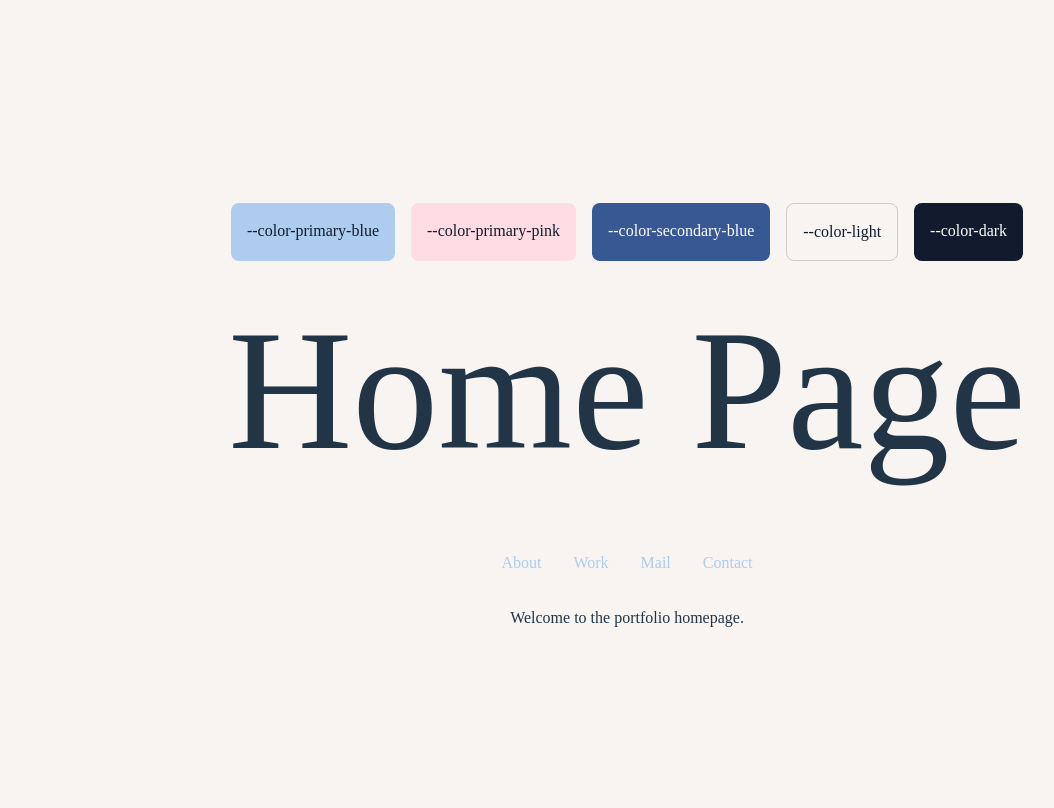
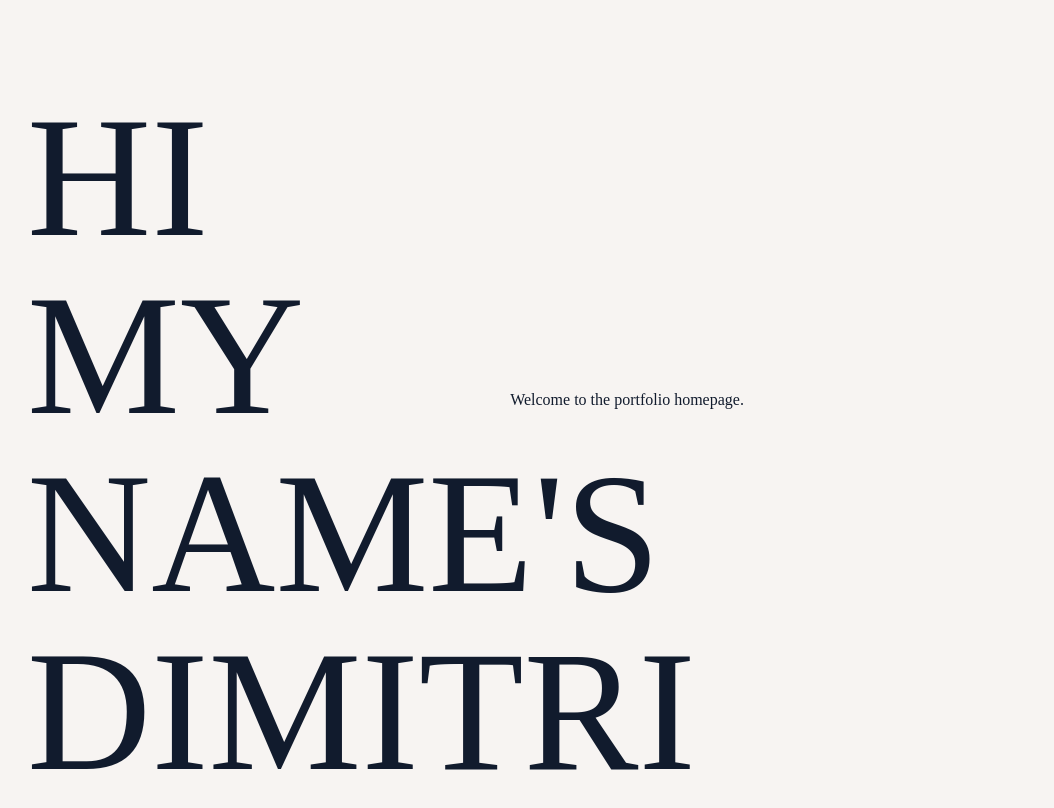
Before and after one commit to mitso2005/Dimitri_Portfolio_v2, a React (Vite) app: page / in a window 1280 px wide. Shown: the top 808 px of the page, without its empty margins (13-1067 px from the left). Built offline with nearby package versions, Linux system fonts and the light colour scheme; a web font is replaced by a local one.

Commit message:
home nav page works but clips often

```diff
--- a/src/App.css
+++ b/src/App.css
@@ -3,34 +3,6 @@
   margin: 0 auto;
   padding: 2rem;
   text-align: center;
-}
-
-.logo {
-  height: 6em;
-  padding: 1.5em;
-  will-change: filter;
-  transition: filter 300ms;
-}
-.logo:hover {
-  filter: drop-shadow(0 0 2em var(--color-primary-blue));
-}
-.logo.react:hover {
-  filter: drop-shadow(0 0 2em var(--color-primary-pink));
-}
-
-@keyframes logo-spin {
-  from {
-    transform: rotate(0deg);
-  }
-  to {
-    transform: rotate(360deg);
-  }
-}
-
-@media (prefers-reduced-motion: no-preference) {
-  a:nth-of-type(2) .logo {
-    animation: logo-spin infinite 20s linear;
-  }
 }
 
 .card {
--- a/src/App.jsx
+++ b/src/App.jsx
@@ -9,32 +9,9 @@ import Contact from './pages/Contact';
 import './App.css'
 
 function App() {
-  const [count, setCount] = useState(0)
 
   return (
     <BrowserRouter>
-      <>
-        {/* Custom color palette test */}
-        <div style={{ marginTop: '2rem' }}>
-          <div style={{ display: 'flex', gap: '1rem', flexWrap: 'wrap', justifyContent: 'center' }}>
-            <div style={{ background: 'var(--color-primary-blue)', color: '#111B2D', padding: '1rem', borderRadius: '8px' }}>
-              --color-primary-blue
-            </div>
-            <div style={{ background: 'var(--color-primary-pink)', color: '#111B2D', padding: '1rem', borderRadius: '8px' }}>
-              --color-primary-pink
-            </div>
-            <div style={{ background: 'var(--color-secondary-blue)', color: '#fff', padding: '1rem', borderRadius: '8px' }}>
-              --color-secondary-blue
-            </div>
-            <div style={{ background: 'var(--color-light)', color: '#111B2D', padding: '1rem', borderRadius: '8px', border: '1px solid #ccc' }}>
-              --color-light
-            </div>
-            <div style={{ background: 'var(--color-dark)', color: '#fff', padding: '1rem', borderRadius: '8px' }}>
-              --color-dark
-            </div>
-          </div>
-        </div>
-      </>
       <Routes>
         <Route path="/" element={<Home />} />
         <Route path="/about" element={<About />} />
--- a/src/index.css
+++ b/src/index.css
@@ -48,22 +48,13 @@
   font-weight: 400;
 
   color-scheme: light dark;
-  color: rgba(255, 255, 255, 0.87);
-  background-color: #242424;
+  color: var(--color-dark);
+  background-color: var(--color-light);
 
   font-synthesis: none;
   text-rendering: optimizeLegibility;
   -webkit-font-smoothing: antialiased;
   -moz-osx-font-smoothing: grayscale;
-}
-
-a {
-  font-weight: 500;
-  color: var(--color-primary-blue);
-  text-decoration: inherit;
-}
-a:hover {
-  color: var(--color-primary-pink);
 }
 
 body {
@@ -119,34 +110,48 @@ p.italic {
   font-style: italic;
 }
 
-button {
-  border-radius: 8px;
-  border: 1px solid transparent;
-  padding: 0.6em 1.2em;
-  font-size: 1em;
-  font-weight: 500;
-  font-family: inherit;
-  background-color: #1a1a1a;
-  cursor: pointer;
-  transition: border-color 0.25s;
+a {
+  font-family: var(--font-satoshi);
+  font-weight: 700;
+  font-size: 28px;
+  letter-spacing: 0%;
+  transition: font-style 0.2s, transform 0.2s;
 }
-button:hover {
-  border-color: var(--color-primary-blue);
-}
-button:focus,
-button:focus-visible {
-  outline: 4px auto -webkit-focus-ring-color;
+a:hover {
+  color: var(--color-secondary-blue);
+  transform: translateY(-10px);
 }
 
-@media (prefers-color-scheme: light) {
-  :root {
-    color: #213547;
-    background-color: var(--color-light);
-  }
-  a:hover {
-    color: var(--color-primary-blue);
-  }
-  button {
-    background-color: var(--color-light);
-  }
+.home-link {
+  font-family: var(--font-junicode);
+  color: var(--color-dark);
+  font-weight: 400;
+  font-size: 172px;
+  letter-spacing: -2%;
+  text-decoration: none;
+  margin-bottom: -80px;
+  transition: font-style 0.2s, transform 0.2s;
 }
+
+.hover-text {
+  color: var(--color-secondary-blue);
+  font-style: italic;
+}
+
+.home-nav {
+  position: absolute;
+  bottom: 40px;
+  left: 40px;
+  display: flex;
+  flex-direction: column;
+  align-items: flex-start;
+}
+
+body {
+  margin: 0;
+  display: flex;
+  place-items: center;
+  min-width: 320px;
+  min-height: 100vh;
+  overflow: hidden; /* Prevent scrolling */
+}
--- a/src/pages/Home.jsx
+++ b/src/pages/Home.jsx
@@ -1,15 +1,28 @@
-import React from 'react';
+import React, { useState } from 'react';
 import { Link } from 'react-router-dom';
+
+function HoverLink({ to, defaultText, hoverText, className }) {
+  const [isHovered, setIsHovered] = useState(false);
+  return (
+    <Link
+      to={to}
+      className={className}
+      onMouseEnter={() => setIsHovered(true)}
+      onMouseLeave={() => setIsHovered(false)}
+    >
+      {isHovered ? <span className="hover-text">{hoverText}</span> : defaultText}
+    </Link>
+  );
+}
 
 export default function Home() {
   return (
     <div>
-      <h1>Home Page</h1>
-      <nav style={{ margin: '2rem 0', display: 'flex', gap: '2rem', justifyContent: 'center' }}>
-        <Link to="/about">About</Link>
-        <Link to="/work">Work</Link>
-        <Link to="/mail">Mail</Link>
-        <Link to="/contact">Contact</Link>
+      <nav className="home-nav">
+        <HoverLink to="/about" defaultText="HI" hoverText="about" className="home-link" />
+        <HoverLink to="/work" defaultText="MY" hoverText="work" className="home-link" />
+        <HoverLink to="/mail" defaultText="NAME'S" hoverText="mail" className="home-link" />
+        <HoverLink to="/contact" defaultText="DIMITRI" hoverText="contact" className="home-link" />
       </nav>
       <p>Welcome to the portfolio homepage.</p>
     </div>
```
